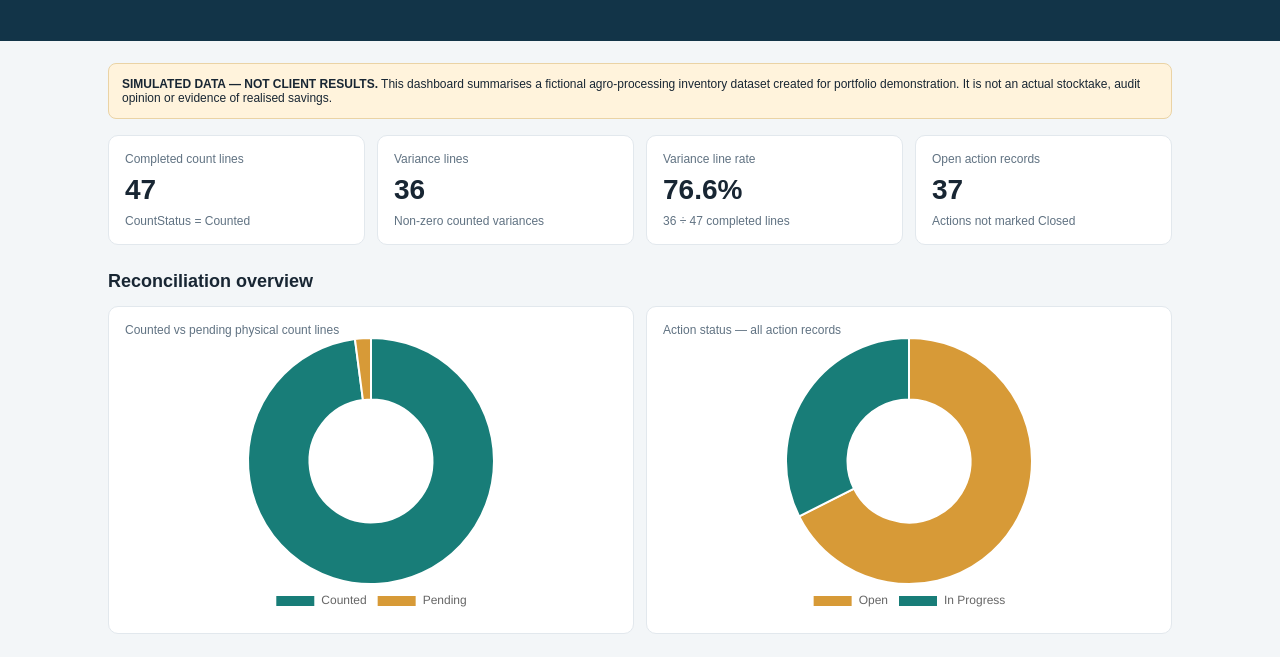
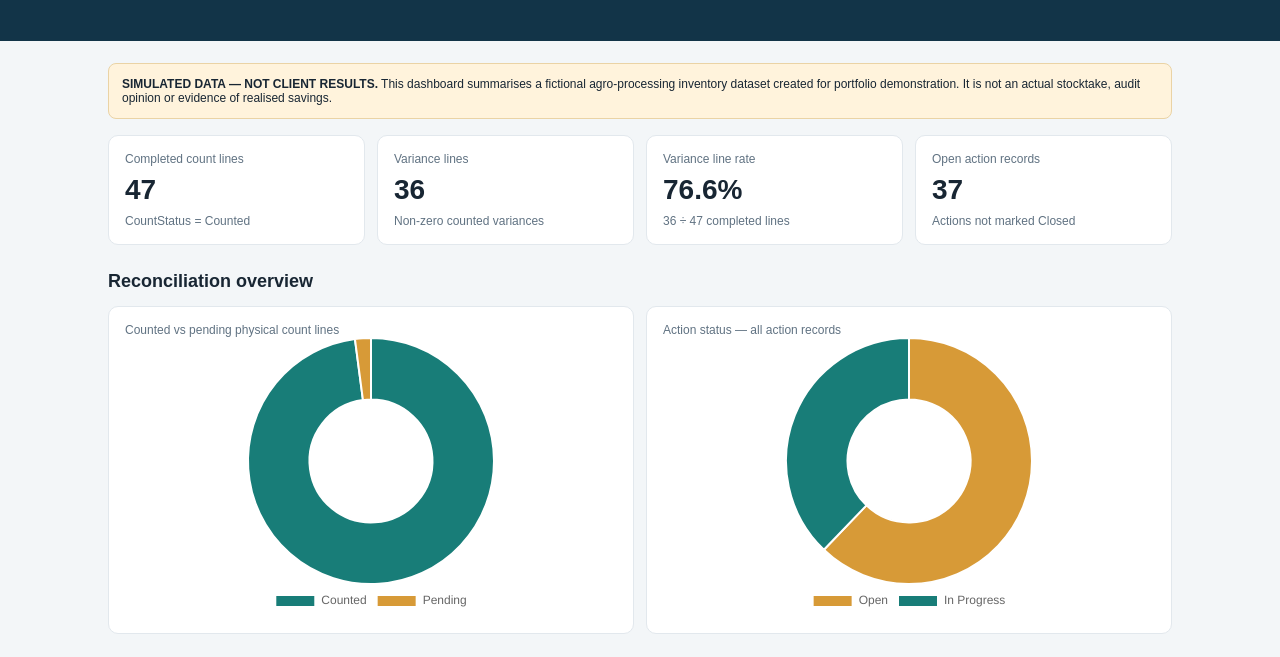
Before and after one commit to TJON-Star/Adejumo-SupplyChain-Risk-Dashboard, a plain HTML site: page inventory-reconciliation-demo/index.html in a window 1280 px wide. Shown: the part 123-780 px from the top of the page. Drawn offline with nearby package versions, Linux system fonts and the light colour scheme.

Commit message:
Correct action status chart to match workbook

```diff
--- a/inventory-reconciliation-demo/index.html
+++ b/inventory-reconciliation-demo/index.html
@@ -16,5 +16,5 @@
 <div class="foot">All source records, SKUs, quantities, locations, dates and unit costs are fictional. The workbook contains the full simulated transaction and count-level dataset. A variance is an exception for investigation; it is not proof of theft, fraud or loss. Any client deployment must use approved source records, documented count cut-off, retained count evidence, controlled adjustments and agreed valuation rules.</div></main>
 <script>
 new Chart(document.getElementById('count'),{type:'doughnut',data:{labels:['Counted','Pending'],datasets:[{data:[47,1],backgroundColor:['#187d78','#d79a37']}]},options:{responsive:true,maintainAspectRatio:false,plugins:{legend:{position:'bottom'}}}});
-new Chart(document.getElementById('actions'),{type:'doughnut',data:{labels:['Open','In Progress'],datasets:[{data:[25,12],backgroundColor:['#d79a37','#187d78']}]},options:{responsive:true,maintainAspectRatio:false,plugins:{legend:{position:'bottom'}}}});
+new Chart(document.getElementById('actions'),{type:'doughnut',data:{labels:['Open','In Progress'],datasets:[{data:[23,14],backgroundColor:['#d79a37','#187d78']}]},options:{responsive:true,maintainAspectRatio:false,plugins:{legend:{position:'bottom'}}}});
 </script></body></html>
```
